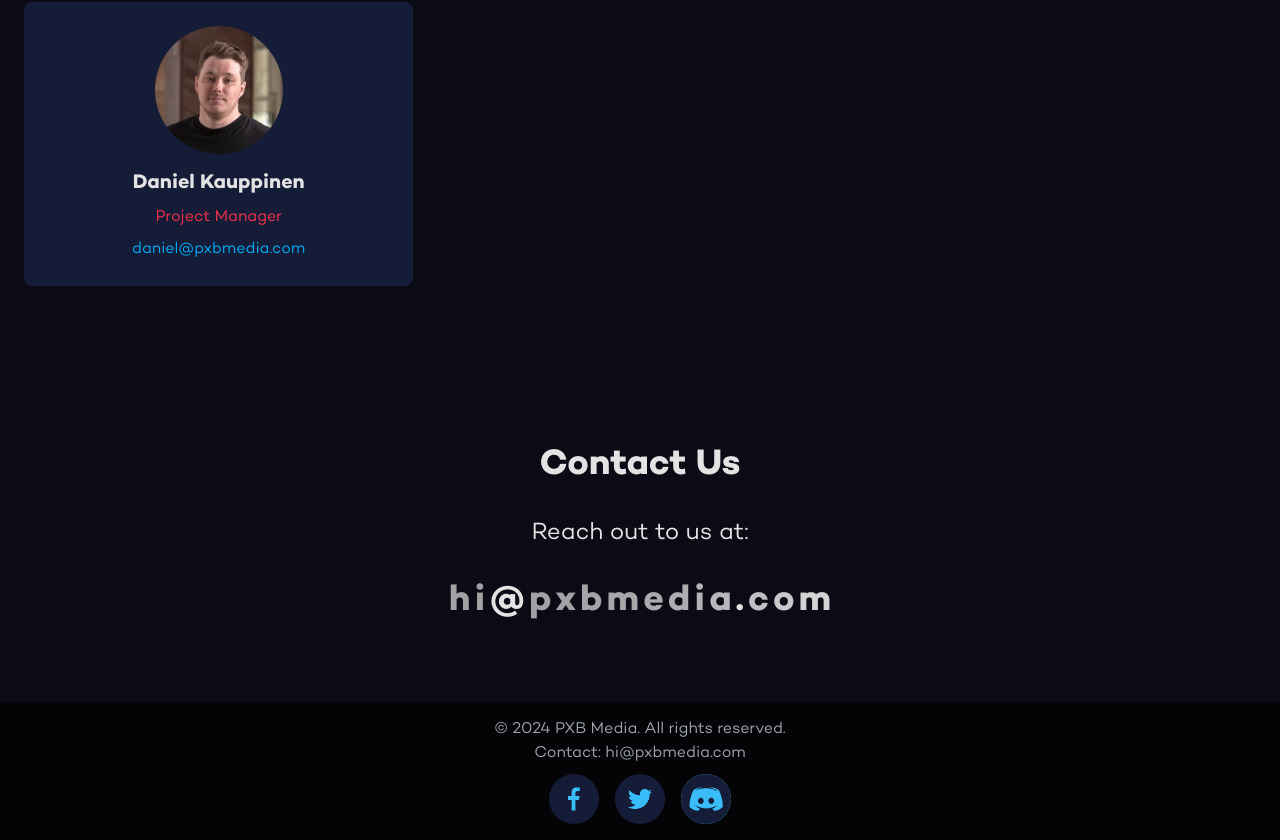
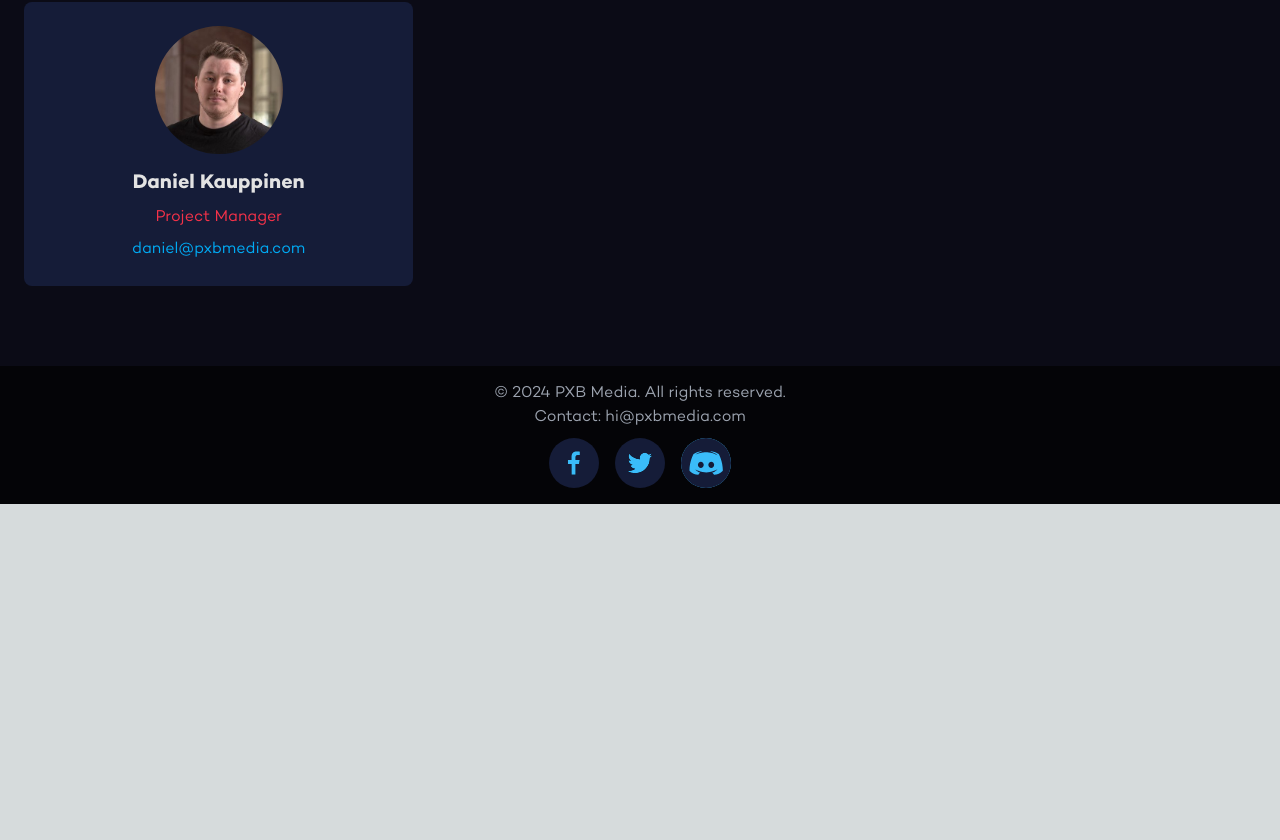
Before and after one commit to ThatGuyHS/pxb-media-test, a Next.js app in the folder pxb-media-test/: page /about-us in a window 1280 px wide. Shown: the part 1630-2470 px from the top of the page. After the commit the page ends 2134 px from the top, so only its background shows below. Built offline with nearby package versions, Linux system fonts and the light colour scheme.

Commit message:
removed contact section where it was still used

```diff
--- a/pxb-media-test/app/about-us/page.tsx
+++ b/pxb-media-test/app/about-us/page.tsx
@@ -161,29 +161,7 @@ const AboutUs = () => {
           </div>
         </div>
       </section>
-      <section id="contact" className="bg-element py-12 md:py-20 text-white">
-          <div className="container mx-auto px-4 md:px-0 text-center">
-            <h2 className="mb-6 text-3xl font-bold md:mb-8 md:text-4xl">Contact Us</h2>
-            <p className="text-xl md:text-2xl">Reach out to us at:</p>
-            <div className="text-3xl md:text-4xl font-bold mt-6 md:mt-8 flex justify-center space-x-1">
-              <span className="inline-block animate-pulse">h</span>
-              <span className="inline-block animate-pulse" style={{ animationDelay: '0.1s' }}>i</span>
-              <span className="inline-block">@</span>
-              <span className="inline-block animate-pulse" style={{ animationDelay: '0.2s' }}>p</span>
-              <span className="inline-block animate-pulse" style={{ animationDelay: '0.3s' }}>x</span>
-              <span className="inline-block animate-pulse" style={{ animationDelay: '0.4s' }}>b</span>
-              <span className="inline-block animate-pulse" style={{ animationDelay: '0.5s' }}>m</span>
-              <span className="inline-block animate-pulse" style={{ animationDelay: '0.6s' }}>e</span>
-              <span className="inline-block animate-pulse" style={{ animationDelay: '0.7s' }}>d</span>
-              <span className="inline-block animate-pulse" style={{ animationDelay: '0.8s' }}>i</span>
-              <span className="inline-block animate-pulse" style={{ animationDelay: '0.9s' }}>a</span>
-              <span className="inline-block">.</span>
-              <span className="inline-block animate-pulse" style={{ animationDelay: '1s' }}>c</span>
-              <span className="inline-block animate-pulse" style={{ animationDelay: '1.1s' }}>o</span>
-              <span className="inline-block animate-pulse" style={{ animationDelay: '1.2s' }}>m</span>
-            </div>
-          </div>
-        </section>
+
         <footer id='contact' className="bg-[#040407] text-gray-400 py-4 text-center">
         <div className="container mx-auto px-4">
           <p>
--- a/pxb-media-test/app/service/development/page.tsx
+++ b/pxb-media-test/app/service/development/page.tsx
@@ -237,29 +237,7 @@ const ServicesComponent: React.FC = () => {
           </div>
         </div>
       </div>
-      <section id="contact" className="w-full py-16 bg-black text-white">
-        <div className="container mx-auto px-4 md:px-0 text-center">
-          <h2 className="mb-6 text-3xl font-bold md:mb-8 md:text-4xl">Contact Us</h2>
-          <p className="text-xl md:text-2xl">Reach out to us at:</p>
-          <div className="text-3xl md:text-4xl font-bold mt-6 md:mt-8 flex justify-center space-x-1">
-            <span className="inline-block animate-pulse">h</span>
-            <span className="inline-block animate-pulse" style={{ animationDelay: '0.1s' }}>i</span>
-            <span className="inline-block">@</span>
-            <span className="inline-block animate-pulse" style={{ animationDelay: '0.2s' }}>p</span>
-            <span className="inline-block animate-pulse" style={{ animationDelay: '0.3s' }}>x</span>
-            <span className="inline-block animate-pulse" style={{ animationDelay: '0.4s' }}>b</span>
-            <span className="inline-block animate-pulse" style={{ animationDelay: '0.5s' }}>m</span>
-            <span className="inline-block animate-pulse" style={{ animationDelay: '0.6s' }}>e</span>
-            <span className="inline-block animate-pulse" style={{ animationDelay: '0.7s' }}>d</span>
-            <span className="inline-block animate-pulse" style={{ animationDelay: '0.8s' }}>i</span>
-            <span className="inline-block animate-pulse" style={{ animationDelay: '0.9s' }}>a</span>
-            <span className="inline-block">.</span>
-            <span className="inline-block animate-pulse" style={{ animationDelay: '1s' }}>c</span>
-            <span className="inline-block animate-pulse" style={{ animationDelay: '1.1s' }}>o</span>
-            <span className="inline-block animate-pulse" style={{ animationDelay: '1.2s' }}>m</span>
-          </div>
-        </div>
-      </section>
+
       <footer id='contact' className="bg-[#040407] text-gray-400 py-4 text-center">
         <div className="container mx-auto px-4">
           <p>
--- a/pxb-media-test/app/service/event-staffing/page.tsx
+++ b/pxb-media-test/app/service/event-staffing/page.tsx
@@ -237,29 +237,7 @@ const ServicesComponent: React.FC = () => {
           </div>
         </div>
       </div>
-      <section id="contact" className="w-full py-16 bg-black text-white">
-        <div className="container mx-auto px-4 md:px-0 text-center">
-          <h2 className="mb-6 text-3xl font-bold md:mb-8 md:text-4xl">Contact Us</h2>
-          <p className="text-xl md:text-2xl">Reach out to us at:</p>
-          <div className="text-3xl md:text-4xl font-bold mt-6 md:mt-8 flex justify-center space-x-1">
-            <span className="inline-block animate-pulse">h</span>
-            <span className="inline-block animate-pulse" style={{ animationDelay: '0.1s' }}>i</span>
-            <span className="inline-block">@</span>
-            <span className="inline-block animate-pulse" style={{ animationDelay: '0.2s' }}>p</span>
-            <span className="inline-block animate-pulse" style={{ animationDelay: '0.3s' }}>x</span>
-            <span className="inline-block animate-pulse" style={{ animationDelay: '0.4s' }}>b</span>
-            <span className="inline-block animate-pulse" style={{ animationDelay: '0.5s' }}>m</span>
-            <span className="inline-block animate-pulse" style={{ animationDelay: '0.6s' }}>e</span>
-            <span className="inline-block animate-pulse" style={{ animationDelay: '0.7s' }}>d</span>
-            <span className="inline-block animate-pulse" style={{ animationDelay: '0.8s' }}>i</span>
-            <span className="inline-block animate-pulse" style={{ animationDelay: '0.9s' }}>a</span>
-            <span className="inline-block">.</span>
-            <span className="inline-block animate-pulse" style={{ animationDelay: '1s' }}>c</span>
-            <span className="inline-block animate-pulse" style={{ animationDelay: '1.1s' }}>o</span>
-            <span className="inline-block animate-pulse" style={{ animationDelay: '1.2s' }}>m</span>
-          </div>
-        </div>
-      </section>
+
       <footer id='contact' className="bg-[#040407] text-gray-400 py-4 text-center">
         <div className="container mx-auto px-4">
           <p>
--- a/pxb-media-test/app/service/production/page.tsx
+++ b/pxb-media-test/app/service/production/page.tsx
@@ -237,29 +237,7 @@ const ServicesComponent: React.FC = () => {
           </div>
         </div>
       </div>
-      <section id="contact" className="w-full py-16 bg-black text-white">
-        <div className="container mx-auto px-4 md:px-0 text-center">
-          <h2 className="mb-6 text-3xl font-bold md:mb-8 md:text-4xl">Contact Us</h2>
-          <p className="text-xl md:text-2xl">Reach out to us at:</p>
-          <div className="text-3xl md:text-4xl font-bold mt-6 md:mt-8 flex justify-center space-x-1">
-            <span className="inline-block animate-pulse">h</span>
-            <span className="inline-block animate-pulse" style={{ animationDelay: '0.1s' }}>i</span>
-            <span className="inline-block">@</span>
-            <span className="inline-block animate-pulse" style={{ animationDelay: '0.2s' }}>p</span>
-            <span className="inline-block animate-pulse" style={{ animationDelay: '0.3s' }}>x</span>
-            <span className="inline-block animate-pulse" style={{ animationDelay: '0.4s' }}>b</span>
-            <span className="inline-block animate-pulse" style={{ animationDelay: '0.5s' }}>m</span>
-            <span className="inline-block animate-pulse" style={{ animationDelay: '0.6s' }}>e</span>
-            <span className="inline-block animate-pulse" style={{ animationDelay: '0.7s' }}>d</span>
-            <span className="inline-block animate-pulse" style={{ animationDelay: '0.8s' }}>i</span>
-            <span className="inline-block animate-pulse" style={{ animationDelay: '0.9s' }}>a</span>
-            <span className="inline-block">.</span>
-            <span className="inline-block animate-pulse" style={{ animationDelay: '1s' }}>c</span>
-            <span className="inline-block animate-pulse" style={{ animationDelay: '1.1s' }}>o</span>
-            <span className="inline-block animate-pulse" style={{ animationDelay: '1.2s' }}>m</span>
-          </div>
-        </div>
-      </section>
+
       <footer className="bg-[#040407] text-gray-400 py-4 text-center">
         <div className="container mx-auto px-4">
           <p>
```
